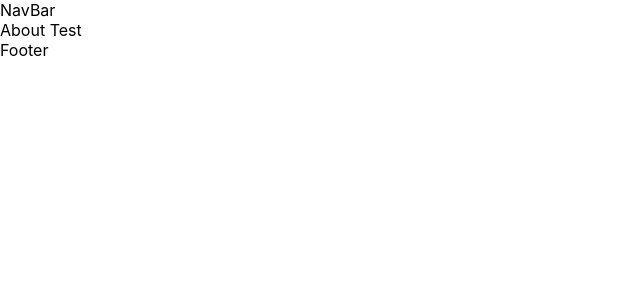
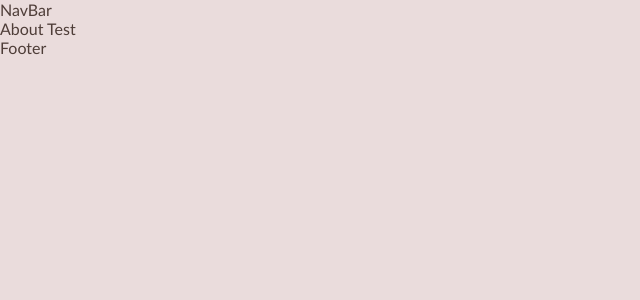
Before and after one commit to cin-day/cin-day.github.io, a React (Create React App) app: page /about in a window 1280 px wide. Shown: the top 300 px of the page, without its empty margins (0-640 px from the left). Built offline with nearby package versions, Linux system fonts and the light colour scheme; the HTML template or start-up script is replaced by a standard one.

Commit message:
Add components, update background

```diff
--- a/public/index.html
+++ b/public/index.html
@@ -26,7 +26,7 @@
     -->
     <title>Cindy Wang</title>
   </head>
-  <body>
+  <body style="background-color: #EADCDC">
     <noscript>You need to enable JavaScript to run this app.</noscript>
     <div id="root"></div>
     <!--
--- a/src/index.css
+++ b/src/index.css
@@ -1,13 +1,6 @@
 body {
   margin: 0;
-  font-family: -apple-system, BlinkMacSystemFont, 'Segoe UI', 'Roboto', 'Oxygen',
-    'Ubuntu', 'Cantarell', 'Fira Sans', 'Droid Sans', 'Helvetica Neue',
-    sans-serif;
-  -webkit-font-smoothing: antialiased;
-  -moz-osx-font-smoothing: grayscale;
+  font-family: "Trebuchet MS";
+  color: #4E3D38;
+  height: 32px;
 }
-
-code {
-  font-family: source-code-pro, Menlo, Monaco, Consolas, 'Courier New',
-    monospace;
-}
--- a/src/pages/About.tsx
+++ b/src/pages/About.tsx
@@ -1,5 +1,7 @@
-const About = () => (
+const About = () => {
+  return (
     <div>About Test</div>
   );
+};
 
-  export default About;
+export default About;
--- a/src/pages/Home.tsx
+++ b/src/pages/Home.tsx
@@ -1,5 +1,7 @@
-const Home = () => (
-  <div>Home Test</div>
-);
+const Home = () => {
+  return (
+    <div>Home Test</div>
+  );
+};
 
 export default Home;
```
Also changed, not shown: src/components/Footer.tsx (added, +7 -0 lines), src/components/NavBar.tsx (added, +7 -0 lines).
